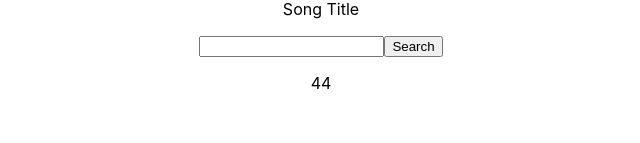
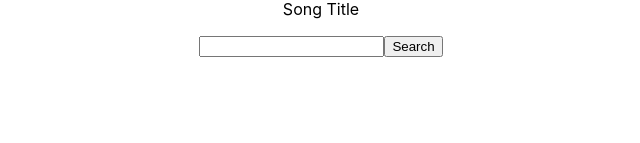
Before and after one commit to asatukorala/lyric-app, a React (Create React App) app: page / in a window 1280 px wide. Shown: the part 157-300 px from the top of the page, without its empty margins (319-959 px from the left). Built offline with nearby package versions, Linux system fonts and the light colour scheme.

Commit message:
security commit

```diff
--- a/src/App.js
+++ b/src/App.js
@@ -9,7 +9,7 @@ import { useState } from 'react';
 
 function App() {
   const [lyrics, setLyrics] = useState('')
-  const [trackID, setTrackID] = useState('44')
+  const [trackID, setTrackID] = useState('')
 
   // fetchTrackID = () => {
   //   fetch("http://api.musixmatch.com/ws/1.1/track.search?apikey=140e78b9724d3b447cc2cbee1a92bf2f&q_artist=toto&q_track=rosanna")
@@ -27,7 +27,7 @@ function App() {
     var artist = document.getElementById("artist").value
     console.log(songTitle, artist)
     // const trackID = getTrackID(songTitle, artist)
-    const res = fetch("http://api.musixmatch.com/ws/1.1/track.search?apikey=140e78b9724d3b447cc2cbee1a92bf2f&q_artist=toto&q_track=rosanna")
+    const res = fetch("http://api.musixmatch.com/ws/1.1/track.search?apikey=${env.API_URL}&q_artist=toto&q_track=rosanna")
       .then(res => res.json())
       .then(res => setTrackID(res['message']['body']['track_list'][0]['track']['track_id']))
       // .then(res => this.state.trackID = res['message']['body']['track_list'][0]['track']['track_id'])
```
